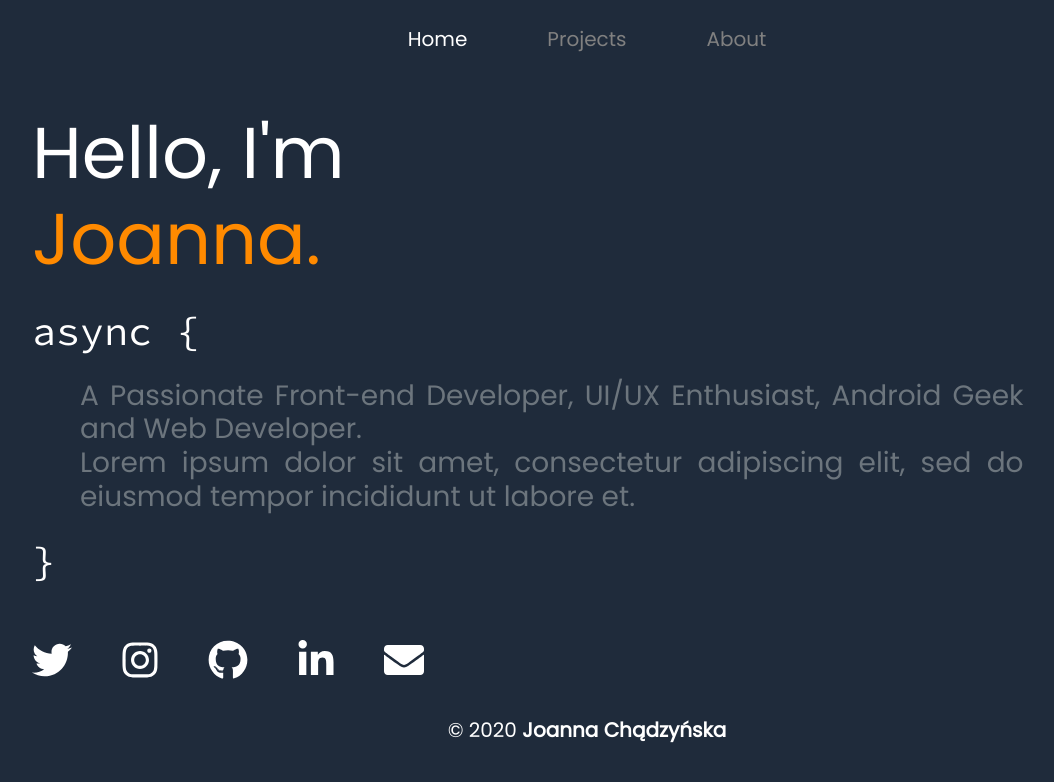
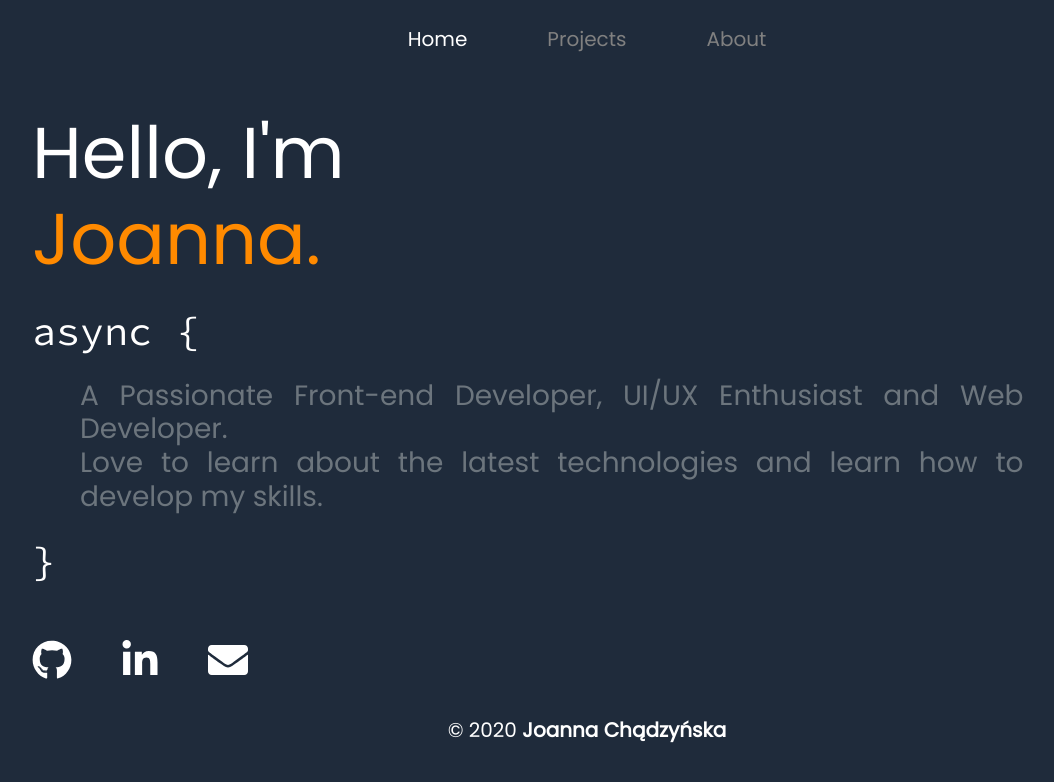
Before and after one commit to Joanna-Chadzynska/JoannaChadzynska.com, a Gatsby site: page / in a window 1280 px wide. Shown: the whole page, without its empty margins (53-1107 px from the left). Built offline with nearby package versions, Linux system fonts and the light colour scheme; Gatsby itself is replaced by a stand-in of ours.

Commit message:
updated infos

```diff
--- a/src/components/info.js
+++ b/src/components/info.js
@@ -1,10 +1,8 @@
 import React from "react"
 
 import {
-  FaTwitter as Twitter,
   FaGithub as Github,
   FaLinkedinIn as Linkedin,
-  FaInstagram as Insta,
   FaEnvelope as Mail,
 } from "react-icons/fa"
 
@@ -18,29 +16,12 @@ export default function info() {
       </div>
       <div className="h1 code mt-4 mb-3">async {"{"}</div>
       <div className="text-muted mx-5 my-4 h3 text-justify info">
-        A Passionate Front-end Developer, UI/UX Enthusiast, Android Geek and Web
-        Developer.
-        <br /> Lorem ipsum dolor sit amet, consectetur adipiscing elit, sed do
-        eiusmod tempor incididunt ut labore et.
+        A Passionate Front-end Developer, UI/UX Enthusiast and Web Developer.
+        <br /> Love to learn about the latest technologies and learn how to
+        develop my skills.
       </div>
       <div className="h1 code mt-2 mb-3">{"}"}</div>
       <div className="h1 mt-5">
-        <a
-          className="mr-5 icon"
-          target="_blank"
-          rel="noopener noreferrer"
-          href="https://twitter.com/Mr404Found"
-        >
-          <Twitter />
-        </a>
-        <a
-          className="mr-5 icon"
-          target="_blank"
-          rel="noopener noreferrer"
-          href="https://instagram.com/sumanth.zero7"
-        >
-          <Insta />
-        </a>
         <a
           className="mr-5 icon"
           target="_blank"
```
Also changed, not shown: content/projects.yaml (+10 -9 lines).
